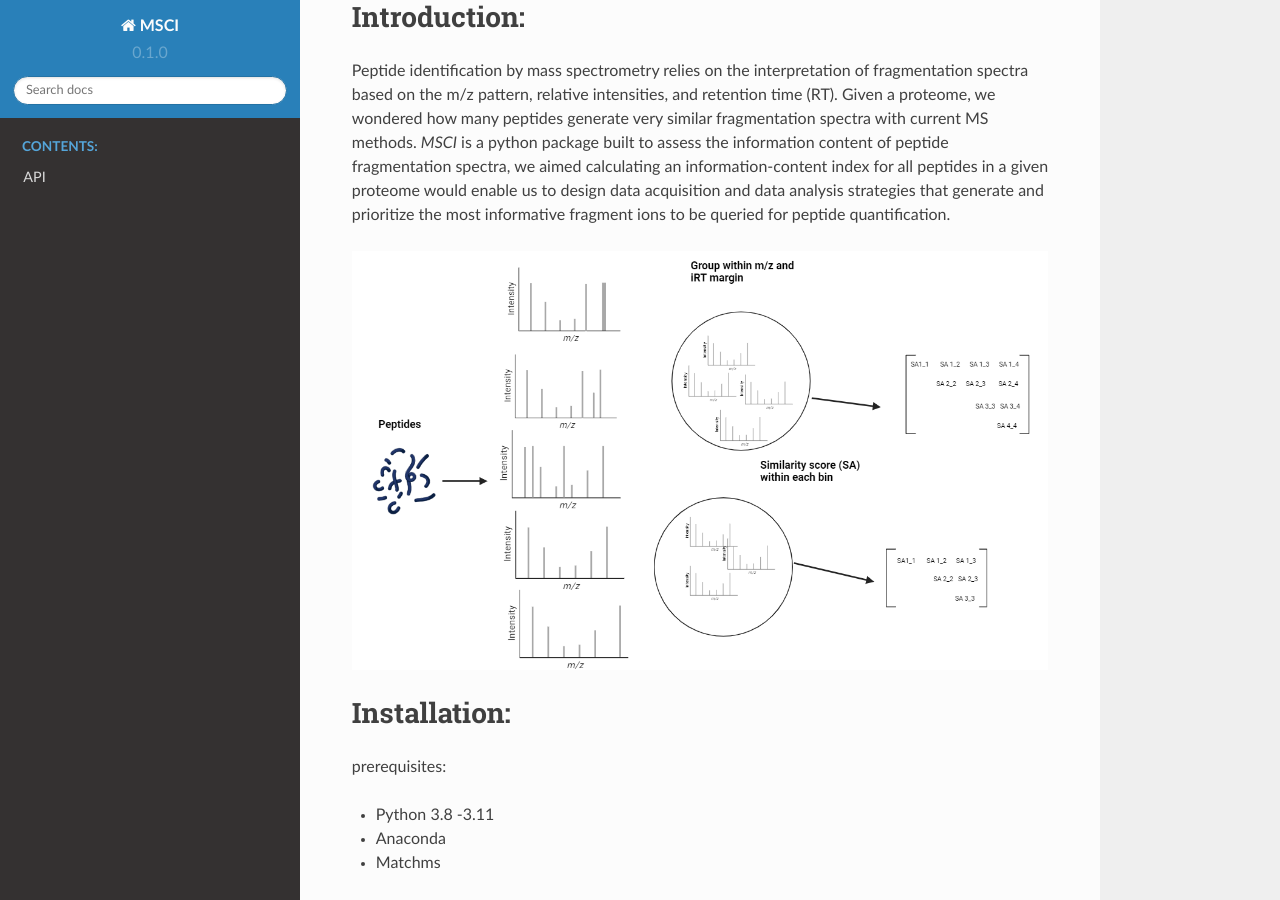
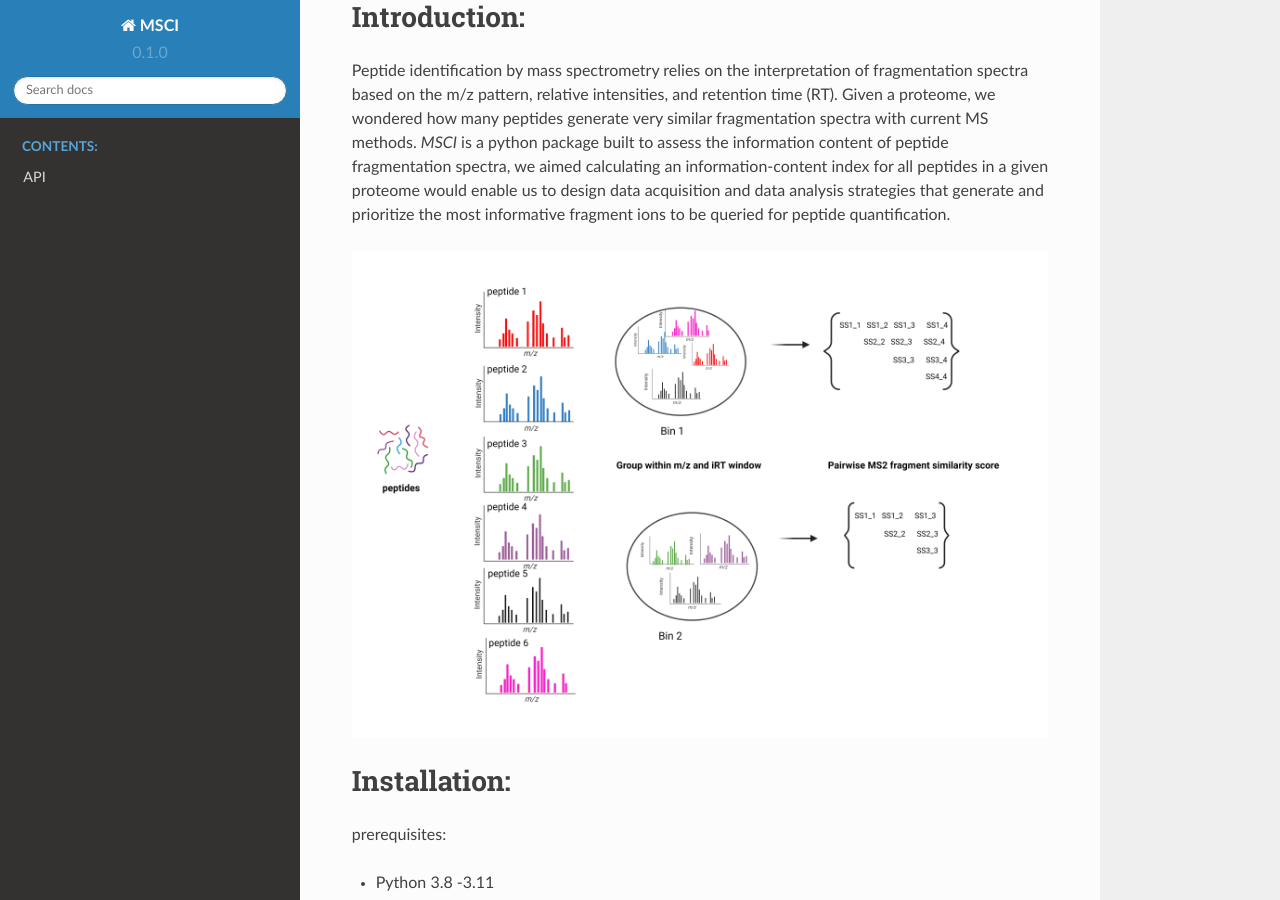
Before and after one commit to zahrael97/MSCI, a Sphinx documentation site: the page built from docs/index.rst, in a window 1280 px wide and 900 px high, scrolled down 390 px. Built offline with Sphinx 7.4.7 and the Read the Docs theme 2.0.0, drawn with Linux system fonts in a browser that asks for light colours.

Commit message:
Update index.rst

```diff
--- a/docs/index.rst
+++ b/docs/index.rst
@@ -20,7 +20,7 @@ Introduction:
 ==================
 Peptide identification by mass spectrometry relies on the interpretation of fragmentation spectra based on the m/z pattern, relative intensities, and retention time (RT). Given a proteome, we wondered how many peptides generate very similar fragmentation spectra with current MS methods. *MSCI*  is a python package built to assess the information content of peptide fragmentation spectra, we aimed calculating an information-content index for all peptides in a given proteome would enable us to design data acquisition and data analysis strategies that generate and prioritize the most informative fragment ions to be queried for peptide quantification.
 
-.. image:: MSCA.png
+.. image:: INTRODUCTION.png
   :alt: matchms workflow illustration
 
 
```
